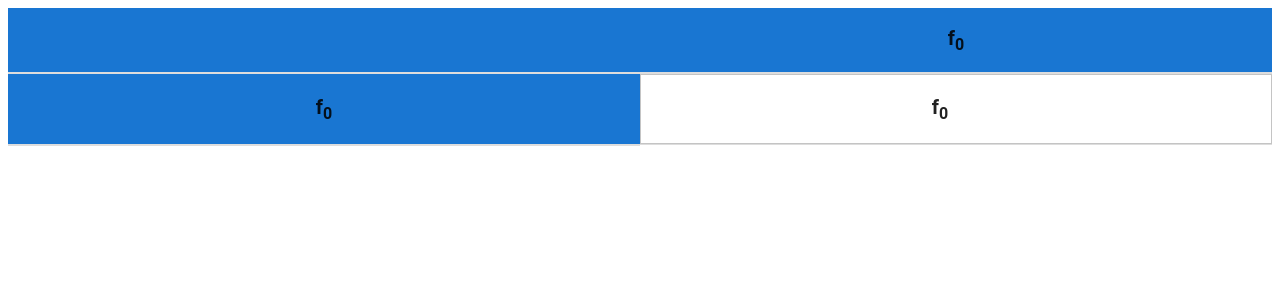
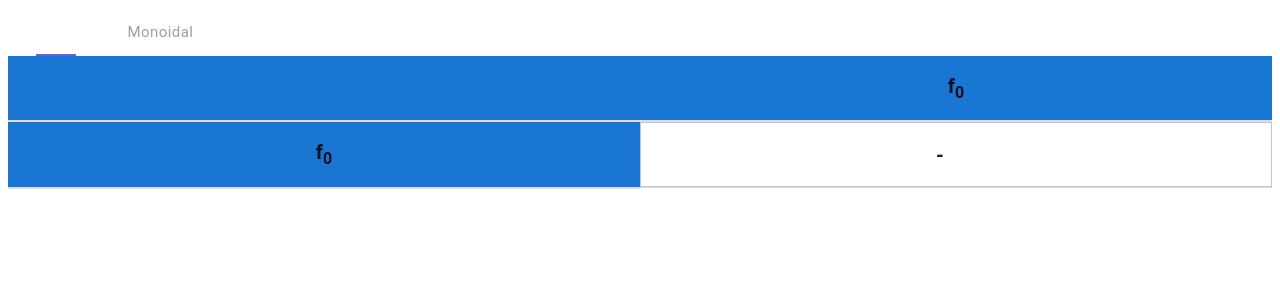
Before and after one commit to ChefYeum/Honours, a Next.js app: page /TableEditor in a window 1280 px wide. Shown: the top 300 px of the page. Built offline with nearby package versions, Linux system fonts and the light colour scheme.

Commit message:
Tab for monoidal and change default to non-morph

```diff
--- a/src/pages/TableEditor.tsx
+++ b/src/pages/TableEditor.tsx
@@ -1,32 +1,7 @@
 import React from 'react';
-import { Box, MenuItem, Select, Table, TableBody, TableCell, TableHead, TableRow, Typography } from '@mui/material';
-import { useTheme, Button } from '@mui/material';
-
-const F = (props: { index: number }) => {
-  return (
-    <Typography
-      component="span"
-      variant="h6"
-      sx={{
-        fontWeight: 'bold',
-      }}
-    >
-      f
-      <Typography
-        component="span"
-        variant="subtitle1"
-        sx={{
-          verticalAlign: 'sub',
-          fontWeight: 'bold',
-        }}
-      >
-        {props.index}
-      </Typography>
-    </Typography>
-  )
-};
-
-
+import { Box, MenuItem, Select, styled, Table, TableBody, TableCell, TableHead, TableRow } from '@mui/material';
+import { useTheme, Tab, Tabs } from '@mui/material';
+import { F } from './components/TableMorphLabel';
 
 const cellStyles = {
   borderBottom: '1px solid #ddd',
@@ -65,7 +40,7 @@ const TableMorphSelect = (props: React.PropsWithChildren<{ n: number }>) => (
           paddingLeft: 0,
         },
       }}
-      defaultValue={'0'}
+      defaultValue={'-'}
       MenuProps={{
         anchorOrigin: {
           vertical: 'bottom',
@@ -78,6 +53,9 @@ const TableMorphSelect = (props: React.PropsWithChildren<{ n: number }>) => (
         // getContentAnchorEl: null,
       }}
     >
+      <MenuItem key={'-'} value={'-'} sx={{ justifyContent: 'center' }}>
+        <F index={null} />
+      </MenuItem>
       {[...Array(props.n)].map((_, index) => (
         <MenuItem key={index} value={index} sx={{ justifyContent: 'center' }}>
           <F index={index} />
@@ -131,6 +109,55 @@ const TableEditor = (props: { n: number }) => {
     </TableHead>
   );
 
+  const [value, setValue] = React.useState(0);
+
+  const handleChange = (event: React.SyntheticEvent, newValue: number) => {
+    setValue(newValue);
+  };
+  interface StyledTabsProps {
+    children?: React.ReactNode;
+    value: number;
+    onChange: (event: React.SyntheticEvent, newValue: number) => void;
+  }
+
+  const StyledTabs = styled((props: StyledTabsProps) => (
+    <Tabs
+      {...props}
+      TabIndicatorProps={{ children: <span className="MuiTabs-indicatorSpan" /> }}
+    />
+  ))({
+    '& .MuiTabs-indicator': {
+      display: 'flex',
+      justifyContent: 'center',
+      backgroundColor: 'transparent',
+    },
+    '& .MuiTabs-indicatorSpan': {
+      maxWidth: 40,
+      width: '100%',
+      backgroundColor: '#635ee7',
+    },
+  });
+
+  interface StyledTabProps {
+    label: string;
+  }
+
+  const StyledTab = styled((props: StyledTabProps) => (
+    <Tab disabled disableRipple {...props} />
+  ))(({ theme }) => ({
+    textTransform: 'none',
+    fontWeight: theme.typography.fontWeightRegular,
+    fontSize: theme.typography.pxToRem(15),
+    marginRight: theme.spacing(1),
+    color: 'rgba(255, 255, 255, 0.7)',
+    '&.Mui-selected': {
+      color: '#fff',
+    },
+    '&.Mui-focusVisible': {
+      backgroundColor: 'rgba(100, 95, 228, 0.32)',
+    },
+  }));
+
   return (
     <Box
       sx={{
@@ -143,6 +170,14 @@ const TableEditor = (props: { n: number }) => {
         fontFamily: 'Arial, sans-serif',
       }}
     >
+      <StyledTabs
+        value={value}
+        onChange={handleChange}
+        aria-label="styled tabs example"
+      >
+        <StyledTab label="Category" />
+        <StyledTab label="Monoidal" />
+      </StyledTabs>
       <Table>
         <TableColHeadRow />
         <TableBody>{rows}</TableBody>
--- /dev/null
+++ b/src/pages/components/TableMorphLabel.tsx
@@ -0,0 +1,44 @@
+import React from 'react';
+import { Typography } from '@mui/material';
+
+function TableMorphLabel({ children }: { children: React.ReactNode }) {
+  return (
+    <Typography
+      component="span"
+      variant="h6"
+      sx={{
+        fontWeight: 'bold',
+      }}
+    >
+      {children}
+    </Typography>
+  );
+}
+
+const F = (props: { index: number | null; }) => {
+  if (props.index === null) {
+    return (
+      <TableMorphLabel>
+        -
+      </TableMorphLabel>
+    );
+  }
+  return (
+    <TableMorphLabel>
+      f
+      <Typography
+        component="span"
+        variant="subtitle1"
+        sx={{
+          verticalAlign: 'sub',
+          fontWeight: 'bold',
+        }}
+      >
+        {props.index}
+      </Typography>
+    </TableMorphLabel>
+  );
+};
+
+
+export { TableMorphLabel as MorphLabel, F };
```
Also changed, not shown: src/pages/Table.tsx (deleted, +0 -67 lines).
